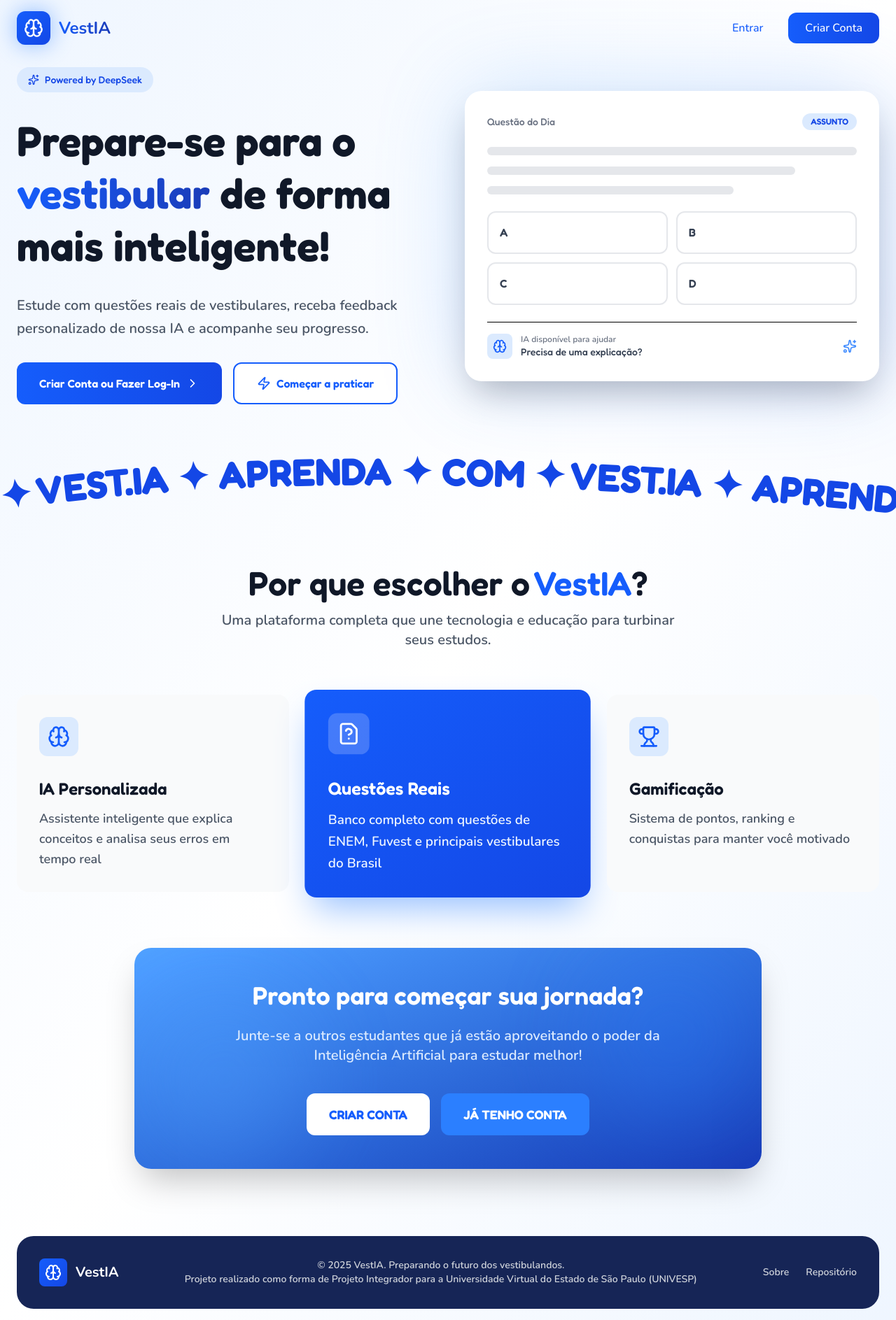
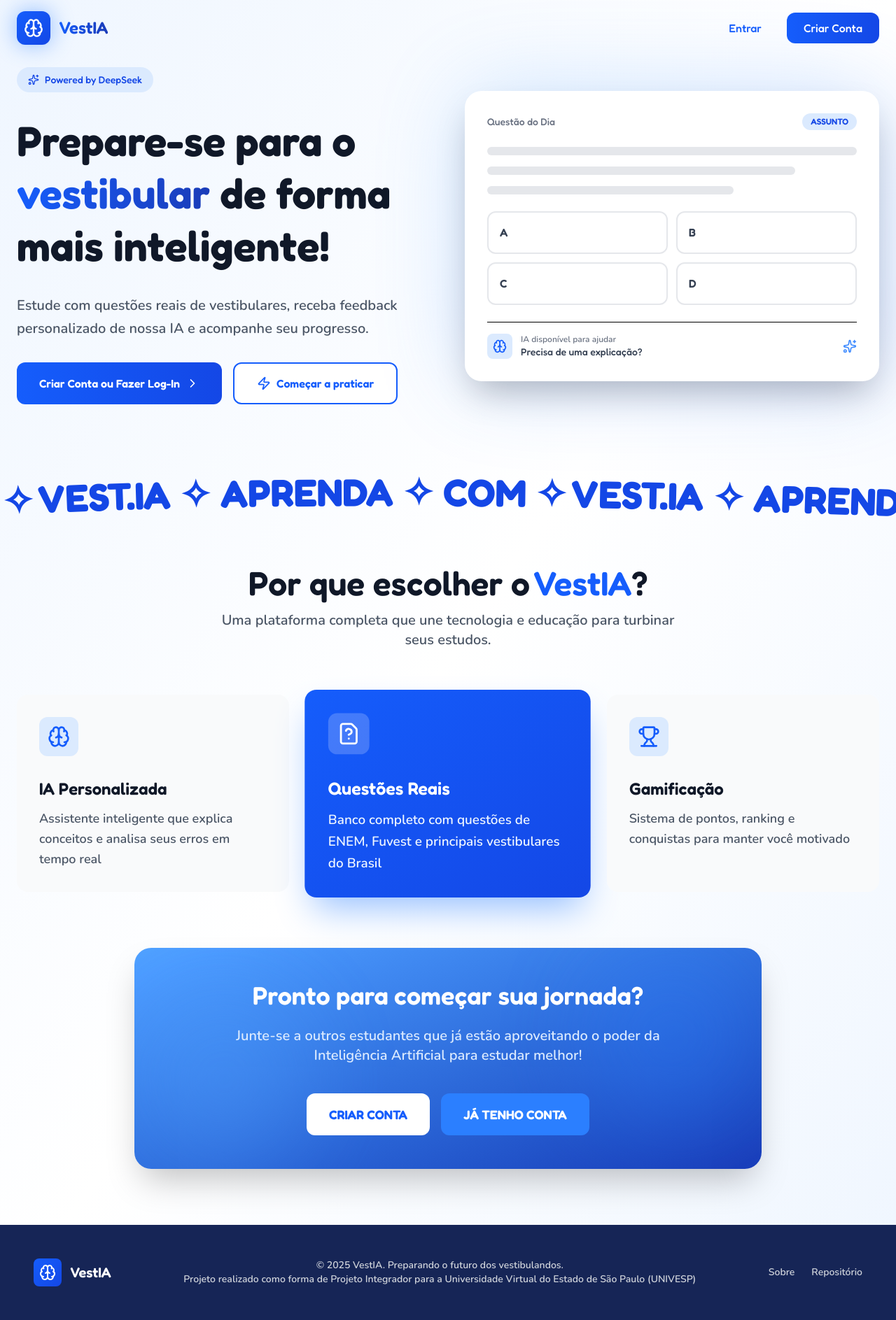
Before and after one commit to ProjetoVestIA/VestIA_Front-end, a React (Vite) app: page / in a window 1280 px wide. Shown: the whole page at 70% size. Built offline with nearby package versions, Linux system fonts and the light colour scheme.

Commit message:
style: Pequenas mudanças de estilo na Home, Navbar e Footer.

```diff
--- a/src/components/common/SpotlightCard.tsx
+++ b/src/components/common/SpotlightCard.tsx
@@ -53,7 +53,7 @@
       onBlur={handleBlur}
       onMouseEnter={handleMouseEnter}
       onMouseLeave={handleMouseLeave}
-      className={`relative rounded-3xl bg-blue-950 overflow-hidden p-8 ${className}`}
+      className={`relative bg-blue-950 overflow-hidden p-12 ${className}`}
     >
       {/* Background gradient layer (behind content) */}
       <div
--- a/src/components/layout/Footer.tsx
+++ b/src/components/layout/Footer.tsx
@@ -3,7 +3,8 @@
 
 function Footer() {
     return (
-        <><footer className="py-4 px-6 text-white shadow-xl">
+        <>
+            <footer className="text-white shadow-xl">
                 <SpotlightCard className="custom-spotlight-card" spotlightColor="rgba(25, 60, 184, 0.7)">
                     <div className="max-w-7xl mx-auto">
                         <div className="flex flex-col md:flex-row justify-between items-center gap-6">
@@ -11,7 +12,7 @@
                                 <div className="bg-linear-to-br from-blue-600 to-blue-700 p-2 rounded-lg">
                                     <Brain className="w-6 h-6 text-white z-100" />
                                 </div>
-                            <span className="text-xl font-bold">VestIA</span>
+                                <span className="text-xl font-semibold font-title">VestIA</span>
                             </div>
 
                             <div className="text-gray-300 text-sm flex flex-col">
@@ -26,8 +27,6 @@
                         </div>
                     </div>
                 </SpotlightCard>
-
-
             </footer>
         </>
     )
--- a/src/components/layout/Navbar.tsx
+++ b/src/components/layout/Navbar.tsx
@@ -18,7 +18,7 @@
         <>
             <nav className={`fixed top-0 w-full z-50 ${scrolled ? 'bg-white/90 backdrop-blur-md shadow-lg' : 'bg-transparent'
                 }`}>
-                <div className="max-w-7xl mx-auto px-6 py-4">
+                <div className="max-w-7xl mx-auto px-6 py-4 font-title">
                     <div className="flex items-center justify-between">
                         <div className="flex items-center gap-3">
                             <div className="relative">
@@ -27,7 +27,7 @@
                                     <Brain className="w-7 h-7 text-white" />
                                 </div>
                             </div>
-                            <span className="text-2xl font-bold bg-linear-to-r from-blue-600 to-blue-800 bg-clip-text text-transparent">
+                            <span className="text-2xl font-semibold bg-linear-to-r from-blue-600 to-blue-800 bg-clip-text text-transparent">
                                 VestIA
                             </span>
                         </div>
--- a/src/pages/Home/Home.tsx
+++ b/src/pages/Home/Home.tsx
@@ -111,9 +111,9 @@
 
                     {/* Divider/Animation */}
                     <CurvedLoop
-                        marqueeText="Aprenda ✦ com ✦ Vest.IA ✦"
+                        marqueeText="Aprenda ✧ com ✧ Vest.IA ✧"
                         speed={1.5}
-                        curveAmount={-110}
+                        curveAmount={-40}
                         direction="right"
                         interactive={true}
                         className="custom-text-style font-title blue-500" />
```
Lines whose indentation alone changed are shown as unchanged.
